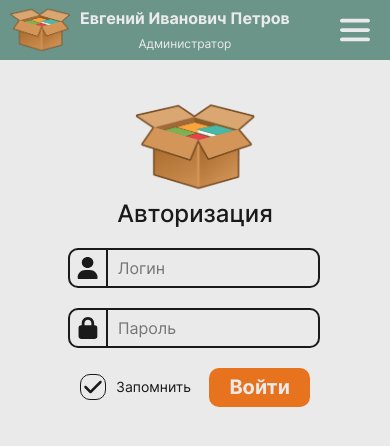
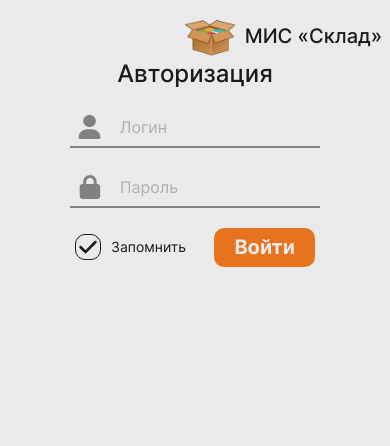
Before and after one commit to SLinartS/WHoPPubliC_client, a React (Create React App) app: page /login in a window 390 px wide. Shown: the top 446 px of the page. Built offline with nearby package versions, Linux system fonts and the light colour scheme.

Commit message:
change login page styles   > change the main color

```diff
--- a/src/components/blocks/button/style.scss
+++ b/src/components/blocks/button/style.scss
@@ -10,7 +10,7 @@
   color: $font-color--white;
   user-select: none;
   cursor: pointer;
-  background: $second-color 50%;
+  background: $second-color;
   transition: all 0.1s ease-in-out;
   width: fit-content;
 
--- a/src/components/blocks/map/floor/Floor.tsx
+++ b/src/components/blocks/map/floor/Floor.tsx
@@ -42,11 +42,11 @@ const MapFloor: FC<IMapFloorProps> = observer(
       if (checkIsAdded()) {
         newStyle.background = `linear-gradient(180deg,
               #d35f48 ${(freeSpace / capacity) * 100}%,
-              #7fa89c ${(freeSpace / capacity) * 100}%)`;
+              #59468B ${(freeSpace / capacity) * 100}%)`;
       } else {
         newStyle.background = `linear-gradient(180deg,
           transparent ${(freeSpace / capacity) * 100}%,
-          #7fa89c ${(freeSpace / capacity) * 100}%)`;
+          #59468B ${(freeSpace / capacity) * 100}%)`;
       }
       setStyles(newStyle);
     }, [number, freeSpace, capacity, checkIsAdded]);
--- a/src/components/blocks/table/style.scss
+++ b/src/components/blocks/table/style.scss
@@ -34,7 +34,7 @@
       }
 
       &--selected {
-        background-color: color.$main-color;
+        background: color.$main-color--hover;
       }
 
       &--first {
--- a/src/components/layout/Layout.tsx
+++ b/src/components/layout/Layout.tsx
@@ -1,5 +1,5 @@
 import { observer } from 'mobx-react-lite';
-import { Outlet } from 'react-router-dom';
+import { Outlet, useLocation } from 'react-router-dom';
 
 import TransitionCustom from '../blocks/transition/Transition';
 import Header from './header/Header';
@@ -8,9 +8,16 @@ import usePopupList from './usePopupsList';
 const Layout = observer(() => {
   const POPUPS = usePopupList();
 
+  const location = useLocation();
+
+  const ROUTES_HIDE_HEADER = ['login'];
+
   return (
     <>
-      <Header />
+      {!ROUTES_HIDE_HEADER.includes(location.pathname.substring(1)) && (
+        <Header />
+      )}
+
       <Outlet />
       {POPUPS.map(
         ({ name, trigger, nodeRef, children, classNames, timeout }) => (
--- a/src/components/layout/header/Header.tsx
+++ b/src/components/layout/header/Header.tsx
@@ -19,7 +19,6 @@ const Header: FC = observer(() => {
     storeState.interface.hidePopupNav();
   }
 
-  if (storeState.interface.getIsViewHeader()) {
   return (
     <>
       <header
@@ -51,12 +50,6 @@ const Header: FC = observer(() => {
       {storeState.interface.getIsShowPopupNav() ? <Nav isPopup /> : ''}
     </>
   );
-  }
-  return (
-    <header className='header header--no-auth'>
-      <h2 className='header__app-name'>МИС «Склад»</h2>
-    </header>
-  );
 });
 
 export default Header;
--- a/src/components/layout/header/style.scss
+++ b/src/components/layout/header/style.scss
@@ -82,14 +82,6 @@
     border: none;
     display: none;
   }
-
-  &--no-auth {
-    justify-content: center;
-  }
-
-  &__app-name {
-    font-size: 4rem;
-  }
 }
 
 @media (max-width: 1250px) {
@@ -165,9 +157,5 @@
     &__bar {
       display: flex;
     }
-
-    &__app-name {
-      font-size: 3.2rem;
-    }
   }
 }
--- a/src/components/pages/login/Login.tsx
+++ b/src/components/pages/login/Login.tsx
@@ -4,6 +4,7 @@ import { FC, useEffect } from 'react';
 import appIcon from '../../../assets/icons/app.png';
 import passwordIcon from '../../../assets/icons/password.svg';
 import userIcon from '../../../assets/icons/user.svg';
+import loginWarehouseImage from '../../../assets/images/login_warehouse.png';
 import Button from '../../blocks/button/Button';
 import CheckMark from '../../blocks/checkMark/CheckMark';
 
@@ -12,14 +13,27 @@ const LoginPage: FC = observer(() => {
 
   return (
     <main className='login'>
+      <img
+        className='login__left-image'
+        src={loginWarehouseImage}
+        alt='loginWaregouse'
+      />
       <div className='login__container'>
-        <img
-          className='login__app-icon'
-          src={appIcon}
-          alt='app icon'
-        />
+        <div className='login__info-block'>
+          <img
+            className='login__app-icon'
+            src={appIcon}
+            alt='app icon'
+          />
+          <h2 className='login__app-name'>МИС «Склад»</h2>
+        </div>
         <h3 className='login__title'>Авторизация</h3>
         <div className='login__inputs-block'>
+          <input
+            type='text'
+            className='login__input'
+            placeholder='Логин'
+          />
           <img
             className='login__icon'
             src={userIcon}
@@ -28,17 +42,12 @@ const LoginPage: FC = observer(() => {
           <input
             type='text'
             className='login__input'
-            placeholder='Логин'
+            placeholder='Пароль'
           />
           <img
             className='login__icon'
             src={passwordIcon}
             alt='user'
-          />
-          <input
-            type='text'
-            className='login__input'
-            placeholder='Пароль'
           />
         </div>
         <div className='login__low-block'>
--- a/src/components/pages/login/style.scss
+++ b/src/components/pages/login/style.scss
@@ -4,17 +4,39 @@
 
 .login {
   @extend %flex-center;
+  justify-content: space-between;
+
+  &__left-image {
+    width: 40%;
+    height: 100vh;
+  }
+
+  &__info-block {
+    @extend %flex-center;
+    justify-content: space-between;
+    column-gap: 2rem;
+    position: absolute;
+    top: 2%;
+    right: 2%;
+  }
+
+  &__app {
+    &-icon {
+      width: 10rem;
+      height: 8rem;
+      object-fit: cover;
+    }
+
+    &-name {
+      font-size: 3.2rem;
+      font-weight: 500;
+    }
+  }
 
   &__container {
+    width: 60%;
     @extend %flex-center;
     flex-direction: column;
-    margin-top: 5rem;
-  }
-
-  &__app-icon {
-    width: 32rem;
-    height: 29rem;
-    object-fit: cover;
   }
 
   &__title {
@@ -24,44 +46,57 @@
   }
 
   &__inputs-block {
-    width: 40rem;
+    width: 50rem;
     margin: 3rem;
     display: grid;
     grid-template-columns: min-content 4fr;
+    grid-auto-flow: column;
+
     align-items: center;
     row-gap: 2.4rem;
+
+    &:has(input:focused) {
+      opacity: 1;
+    }
   }
 
   &__icon {
+    grid-column: 1/2;
     height: 5.4rem;
     width: 5.4rem;
     box-sizing: border-box;
-    margin: -0.2rem;
     padding: 1rem;
-    border: 0.2rem solid color.$font-color--black;
-    border-radius: 1rem 0 0 1rem;
+    border-bottom: 0.2rem solid color.$font-color--black;
     text-align: right;
     font-weight: 700;
+    opacity: 0.5;
   }
 
   &__input {
+    grid-column: 2/3;
     height: 5.4rem;
     width: 100%;
     box-sizing: border-box;
     font-size: 2.4rem;
     padding-left: 1rem;
-    border: 0.2rem solid color.$font-color--black;
-    border-radius: 0 1rem 1rem 0;
+    border: none;
+    border-bottom: 0.2rem solid color.$font-color--black;
     background-color: color.$font-color--white;
+    opacity: 0.5;
+    outline: none;
 
     &:focus {
-      outline: none;
-      border: 0.2rem solid color.$font-color--black;
+      border: none;
+      border-bottom: 0.2rem solid color.$font-color--black;
+      opacity: 1;
+    }
+    &:focus+img {
+      opacity: 1;
     }
   }
 
   &__low-block {
-    width: calc(100% - 10rem);
+    width: 45rem;
     @extend %flex-center;
     justify-content: space-between;
   }
@@ -69,13 +104,30 @@
 
 @media (max-width: 1000px) {
   .login {
-    &__app-icon {
-      width: 12rem;
-      height: 11rem;
+    &__left-image {
+      display: none;
+    }
+
+    &__info-block {
+      column-gap: 1rem;
+    }
+
+    &__app {
+      &-icon {
+        width: 5rem;
+        height: 4rem;
+        object-fit: cover;
+      }
+
+      &-name {
+        font-size: 2rem;
+        font-weight: 500;
+      }
     }
 
     &__container {
-      margin-top: 3rem;
+      width: 100%;
+      margin-top: 6rem;
     }
 
     &__title {
@@ -101,7 +153,7 @@
     }
 
     &__low-block {
-      width: calc(100% - 4rem);
+      width: 24rem;
       justify-content: space-between;
     }
   }
--- a/src/config.ts
+++ b/src/config.ts
@@ -1,3 +1,4 @@
 // export const API_URL: string = 'http://whoppublicserver/api/';
-export const API_URL: string = 'http://192.168.0.12:80/api';
+// export const API_URL: string = 'http://192.168.0.12:80/api';
+export const API_URL: string = 'http://26.215.139.87/api';
 export const APP_URL: string = 'http://127.0.0.1:3000';
--- a/src/store/state/interface.ts
+++ b/src/store/state/interface.ts
@@ -36,20 +36,6 @@ export class StoreStateInterface {
     this.isShowPopupFilter = false;
   }
 
-  private isViewHeader: boolean = true;
-
-  public getIsViewHeader() {
-    return this.isViewHeader;
-  }
-
-  public showViewHeader() {
-    this.isViewHeader = true;
-  }
-
-  public hideViewHeader() {
-    this.isViewHeader = false;
-  }
-
   private currentTypeOfTask: TTaskType = 'acceptance';
 
   public getCurrentTypeOfTask() {
--- a/src/styles/global/colors.scss
+++ b/src/styles/global/colors.scss
@@ -1,8 +1,8 @@
 /* MAIN */
-$main-color: #6b9589;
-$main-color--hover: #7ba89c;
-$main-color--active: #63857a;
-$main-color-shadow: #6b9589;
+$main-color: #59468B;
+$main-color--hover: #A887FF;
+$main-color--active: #44356A;
+$main-color-shadow: #382b57;
 /* SECOND */
 $second-color: #e7731f;
 $second-color--hover: #f17a24;
```
Also changed, not shown: src/assets/images/login_warehouse.png (added). Lines whose indentation alone changed are shown as unchanged.
